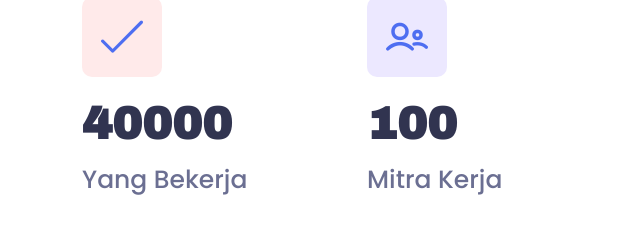
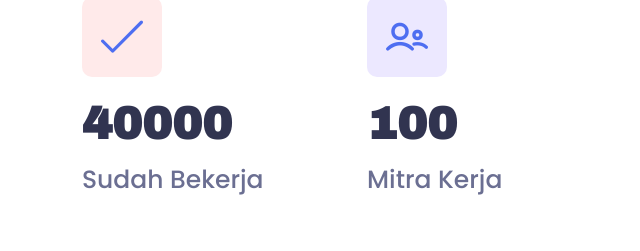
Before and after one commit to smuhdaklara/rpl, a plain HTML site: page index.html in a window 1280 px wide. Shown: the part 3977-4228 px from the top of the page, 0-640 px from the left. Drawn offline with Linux system fonts and the light colour scheme.

Commit message:
Update index.html

```diff
--- a/index.html
+++ b/index.html
@@ -380,7 +380,7 @@
 											</div>
 											<div class="content">
 												<h1 id="secondo3" class="countup" cup-end="40000" cup-append=" ">300</h1>
-												<span>Yang Bekerja</span>
+												<span>Sudah Bekerja</span>
 											</div>
 										</div>
 									</div>
```
